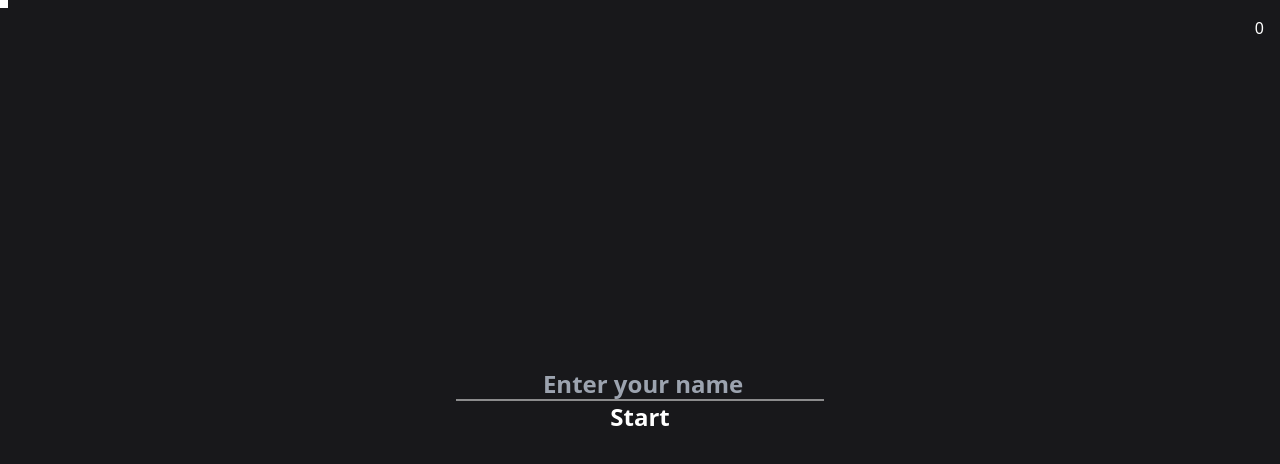
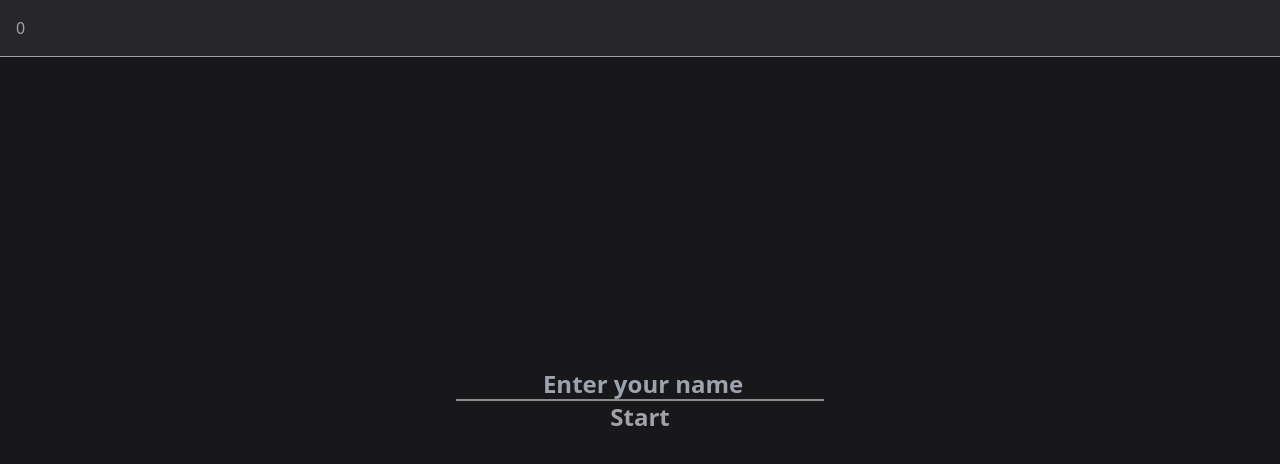
Before and after one commit to nohr/kenesnakegame, a Next.js app: page / in a window 1280 px wide. Shown: the top 464 px of the page. Built offline with nearby package versions, Linux system fonts and the light colour scheme.

Commit message:
fix bounds issue

```diff
--- a/app/header.tsx
+++ b/app/header.tsx
@@ -7,18 +7,12 @@ export default function Header() {
   const { score } = useSnapshot(state);
 
   const { started, paused, gameOver } = useSnapshot(state);
-  const time = useTimer(started, paused, gameOver);
-
-  console.log(time);
+  useTimer(started, paused, gameOver);
 
   return (
-    <header className="flex h-fit flex-row justify-between items-center bg-zinc-700">
-      {player.name && (
-        <div className="text-white absolute top-0 left-0 m-4">
-          {player.name}
-        </div>
-      )}
-      <div className="text-white absolute top-0 right-0 m-4">{`${score}`}</div>
+    <header className="flex h-fit flex-row justify-between items-center border-b-[1px] bg-zinc-800 border-zinc-400">
+      {player.name && <div className="text-current m-4">{player.name}</div>}
+      <div className="text-current m-4">{`${score}`}</div>
     </header>
   );
 }
--- a/app/layout.tsx
+++ b/app/layout.tsx
@@ -1,24 +1,25 @@
+"use client";
+
 import "./globals.css";
-import { Inter } from "next/font/google";
 import Header from "./header";
-
-const inter = Inter({ subsets: ["latin"] });
-
-export const metadata = {
-  title: "Create Next App",
-  description: "Generated by create next app",
-};
+import { GameOver, Paused, Start } from "./ui";
+import { useSnapshot } from "valtio";
+import { state } from "./utils";
 
 export default function RootLayout({
   children,
 }: {
   children: React.ReactNode;
 }) {
+  const { started, paused, gameOver } = useSnapshot(state);
   return (
     <html lang="en">
-      <body className="select-none text-white bg-zinc-900 w-[100svw] h-[100svh] overflow-hidden">
+      <body className="select-none text-zinc-400 bg-zinc-900 w-[100svw] h-[100svh] overflow-hidden">
         <Header />
         <main className="w-full h-screen flex flex-col"> {children}</main>
+        {gameOver && <GameOver />}
+        {!started && <Start />}
+        {paused && <Paused />}
       </body>
     </html>
   );
--- a/app/snake.tsx
+++ b/app/snake.tsx
@@ -1,7 +1,7 @@
 "use client";
 
 import React, { useEffect, useRef } from "react";
-import { GameOver, Paused, SnakeSegment, Start } from "./ui";
+import { GameOver, Paused, Start } from "./ui";
 import { useArrowKeys, state, player, newGame } from "./utils";
 import { useSnapshot } from "valtio";
 import Trackpad from "./trackpad";
@@ -69,14 +69,15 @@ const Snake: () => JSX.Element = () => {
 
     const checkCollision = () => {
       const head = snake[snake.length - 1];
+      console.dir(mapRef.current?.offsetTop);
 
       if (!mapRef.current) return;
 
       if (
         head.x < 0 ||
         head.x >= mapRef.current.clientWidth ||
-        head.y < 0 ||
-        head.y >= mapRef.current.clientHeight
+        head.y < mapRef.current.offsetTop ||
+        head.y >= mapRef.current.clientHeight + mapRef.current.offsetTop
       ) {
         state.gameOver = true;
       }
@@ -126,15 +127,18 @@ const Snake: () => JSX.Element = () => {
 
   return (
     <>
-      {gameOver && <GameOver />}
-      {!started && <Start />}
-      {paused && started && <Paused />}
-      <div className="h-3/4" ref={mapRef}>
-        {snake.map((segment, i) => (
-          <SnakeSegment key={i} x={segment.x} y={segment.y} />
-        ))}
+      <div className="h-3/5" ref={mapRef}>
+        {started &&
+          !gameOver &&
+          snake.map((segment, i) => (
+            <div
+              key={i}
+              className="absolute w-2 h-2 bg-white"
+              style={{ left: segment.x, top: segment.y }}
+            />
+          ))}
       </div>
-      {started && <Trackpad />}
+      {started && !gameOver && <Trackpad />}
     </>
   );
 };
--- a/app/trackpad.tsx
+++ b/app/trackpad.tsx
@@ -1,4 +1,4 @@
-import { use, useEffect, useRef } from "react";
+import { useEffect, useRef } from "react";
 import { state, useTouchControls } from "./utils";
 
 export default function Trackpad() {
@@ -16,7 +16,7 @@ export default function Trackpad() {
   return (
     <div
       ref={trackpadRef}
-      className="h-1/4 w-screen lg:hidden border-[1px] bg-zinc-800 border-zinc-400"
+      className="h-2/5 w-screen lg:hidden border-t-[1px] bg-zinc-800 border-zinc-400"
     ></div>
   );
 }
--- a/app/ui.tsx
+++ b/app/ui.tsx
@@ -1,10 +1,5 @@
 import { useEffect, useRef, useState } from "react";
 import { newGame, player, state, useLocalStorage, useTimer } from "./utils";
-
-const SnakeSegment: ({ x, y }: { x: number; y: number }) => JSX.Element = ({
-  x,
-  y,
-}) => <div className="absolute w-2 h-2 bg-white" style={{ left: x, top: y }} />;
 
 // food
 const Food: ({ x, y }: { x: number; y: number }) => JSX.Element = ({
@@ -39,7 +34,7 @@ const GameOver: () => JSX.Element = () => {
   }, [set]);
 
   return (
-    <div className="text-white text-2xl font-bold absolute text-center top-1/2 left-1/2 transform -translate-x-1/2 -translate-y-1/2">
+    <div className="text-current text-2xl font-bold absolute text-center top-1/2 left-1/2 transform -translate-x-1/2 -translate-y-1/2">
       <span className="text-3xl"> Game Over</span>
       <br />
       Time: {state.time} <br /> Score: {state.score} <br /> High Score:{" "}
@@ -56,7 +51,9 @@ const GameOver: () => JSX.Element = () => {
 };
 
 const Paused: () => JSX.Element = () => (
-  <div className="text-white text-2xl z-50 font-bold">Paused</div>
+  <div className="text-current text-2xl fixed top-1/2 left-1/2 -translate-x-1/2 -translate-y-1/2 z-50 font-bold">
+    Paused
+  </div>
 );
 
 const Start: () => JSX.Element = () => {
@@ -71,7 +68,7 @@ const Start: () => JSX.Element = () => {
   }, []);
 
   return (
-    <div className="text-white text-2xl z-50 font-bold absolute top-1/2 left-1/2 transform -translate-x-1/2 -translate-y-1/2">
+    <div className="text-current text-2xl z-50 font-bold absolute top-1/2 left-1/2 transform -translate-x-1/2 -translate-y-1/2">
       {!player.name && (
         <form
           className="flex flex-col items-center justify-center"
@@ -114,4 +111,4 @@ const Start: () => JSX.Element = () => {
   );
 };
 
-export { SnakeSegment, GameOver, Paused, Start };
+export { GameOver, Paused, Start };
--- a/app/utils.tsx
+++ b/app/utils.tsx
@@ -12,7 +12,7 @@ export const player = proxy({
 
 export const state = proxy({
   player: null,
-  snake: [{ x: 0, y: 0 }],
+  snake: [{ x: 100, y: window.innerHeight / 2 }],
   score: 0,
   time: 0,
   started: false,
@@ -144,7 +144,7 @@ const useTimer = (started: boolean, paused: boolean, gameOver: boolean) => {
 
 function newGame() {
   state.gameOver = false;
-  state.snake = [{ x: 0, y: 0 }];
+  state.snake = [{ x: 100, y: window.innerHeight / 2 }];
   state.score = 0;
   state.time = 0;
   state.started = true;
```
